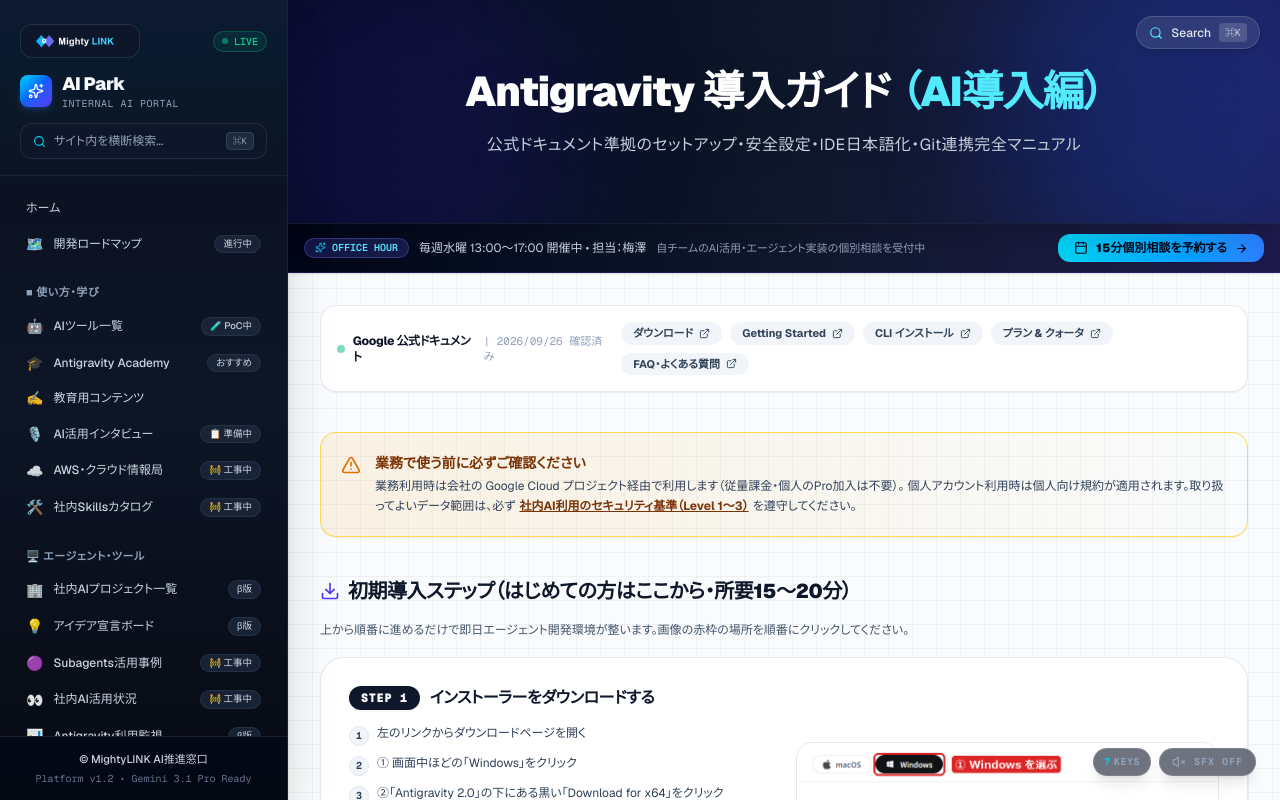
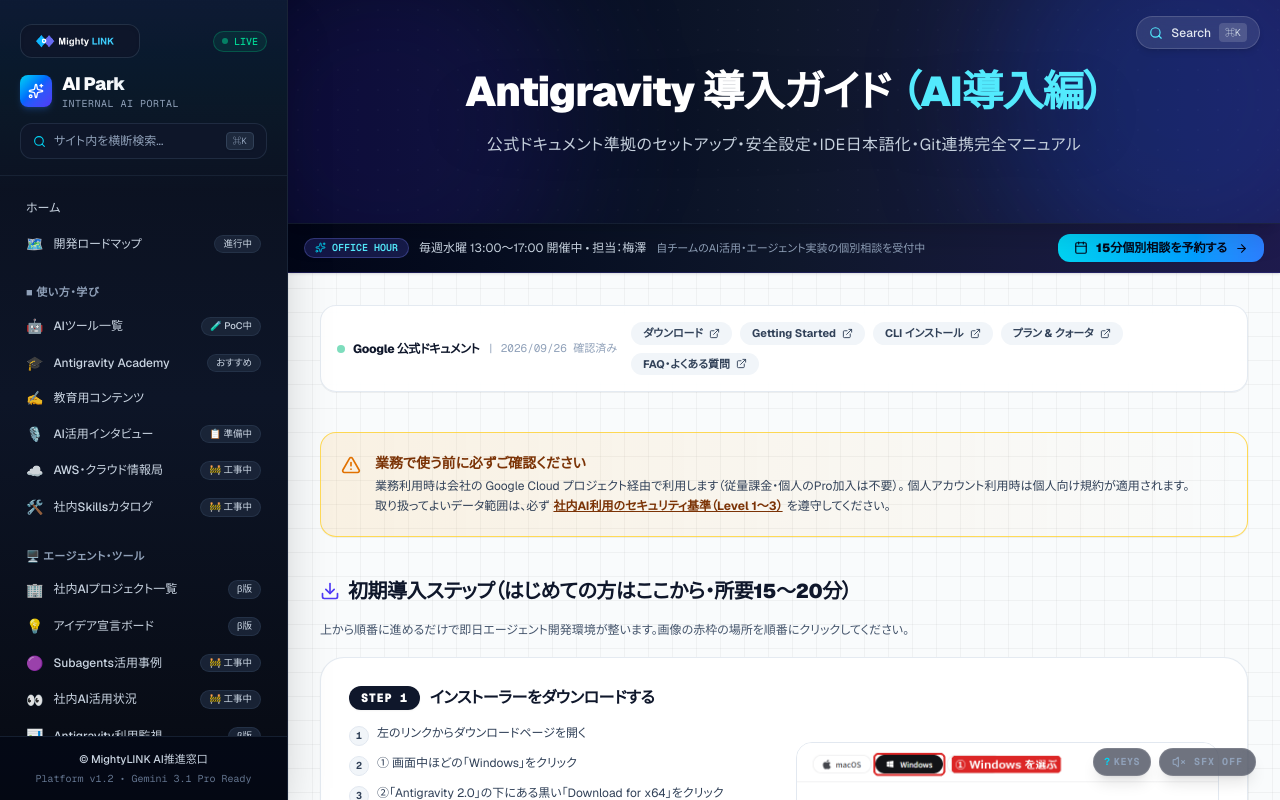
Before and after one commit to kanta13jp1/ai-park, a Next.js app: page /guide in a window 1280 px wide. Shown: the top 800 px of the page. Built offline with nearby package versions, Linux system fonts and the light colour scheme.

Commit message:
fix(guide): prevent single-character wrap on official docs label and date badge

```diff
--- a/src/app/guide/page.tsx
+++ b/src/app/guide/page.tsx
@@ -194,13 +194,13 @@
 
       <div className="max-w-5xl w-full mx-auto px-4 sm:px-6 lg:px-8 py-8 space-y-10">
         {/* 公式ドキュメントリンク HUD バー */}
-        <div className="bg-white/90 backdrop-blur-md border border-slate-200/90 rounded-2xl p-4 shadow-2xs flex flex-col sm:flex-row sm:items-center justify-between gap-3 text-xs">
-          <div className="flex items-center space-x-2">
-            <span className="w-2 h-2 rounded-full bg-emerald-500 animate-pulse" />
-            <span className="font-extrabold text-slate-900 tracking-tight">Google 公式ドキュメント</span>
-            <span className="text-slate-400 font-mono text-[11px]">| 2026/09/26 確認済み</span>
+        <div className="bg-white/90 backdrop-blur-md border border-slate-200/90 rounded-2xl p-4 shadow-2xs flex flex-col md:flex-row md:items-center justify-between gap-3.5 text-xs">
+          <div className="flex flex-wrap sm:flex-nowrap items-center gap-2 shrink-0">
+            <span className="w-2 h-2 rounded-full bg-emerald-500 animate-pulse shrink-0" />
+            <span className="font-extrabold text-slate-900 tracking-tight whitespace-nowrap">Google 公式ドキュメント</span>
+            <span className="text-slate-400 font-mono text-[11px] whitespace-nowrap">| 2026/09/26 確認済み</span>
           </div>
-          <div className="flex flex-wrap gap-2">
+          <div className="flex flex-wrap items-center gap-2">
             {officialLinks.map((l) => (
               <a
                 key={l.href}
@@ -223,8 +223,10 @@
             <h4 className="font-extrabold text-amber-900 text-sm">業務で使う前に必ずご確認ください</h4>
             <p className="text-slate-700 leading-relaxed">
               業務利用時は会社の Google Cloud プロジェクト経由で利用します（従量課金・個人のPro加入は不要）。
-              個人アカウント利用時は個人向け規約が適用されます。取り扱ってよいデータ範囲は、必ず
-              <Link href="/tools-hub#ai-guidelines" className="underline font-bold text-amber-900 mx-1 hover:text-amber-700">
+              個人アカウント利用時は個人向け規約が適用されます。
+              <span className="inline-block">取り扱ってよいデータ範囲は、</span>
+              必ず
+              <Link href="/tools-hub#ai-guidelines" className="underline font-bold text-amber-900 mx-1 hover:text-amber-700 whitespace-nowrap">
                 社内AI利用のセキュリティ基準（Level 1〜3）
               </Link>
               を遵守してください。
```
